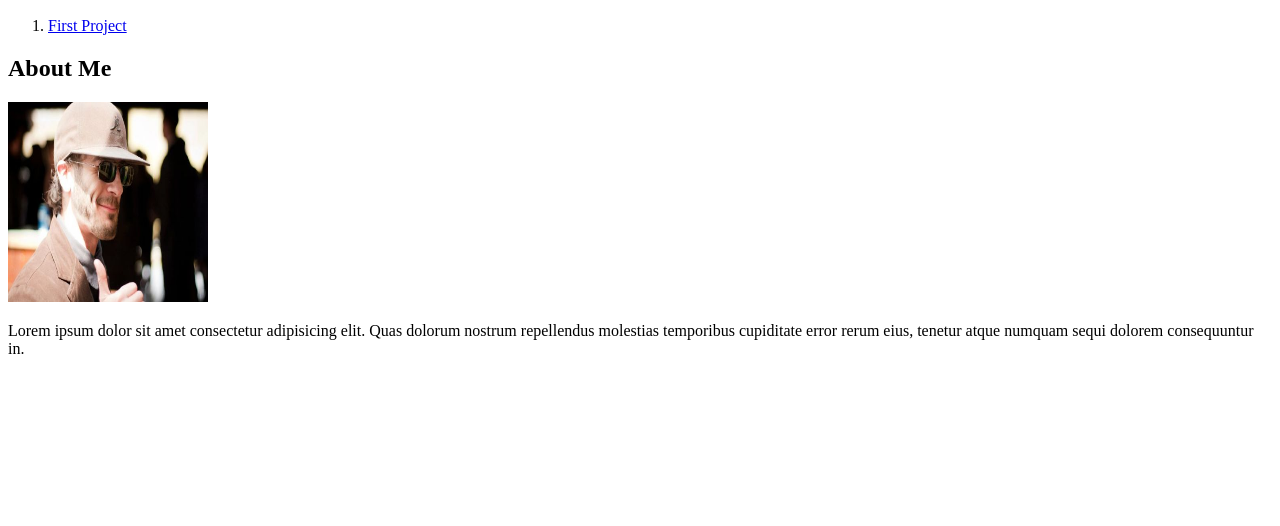
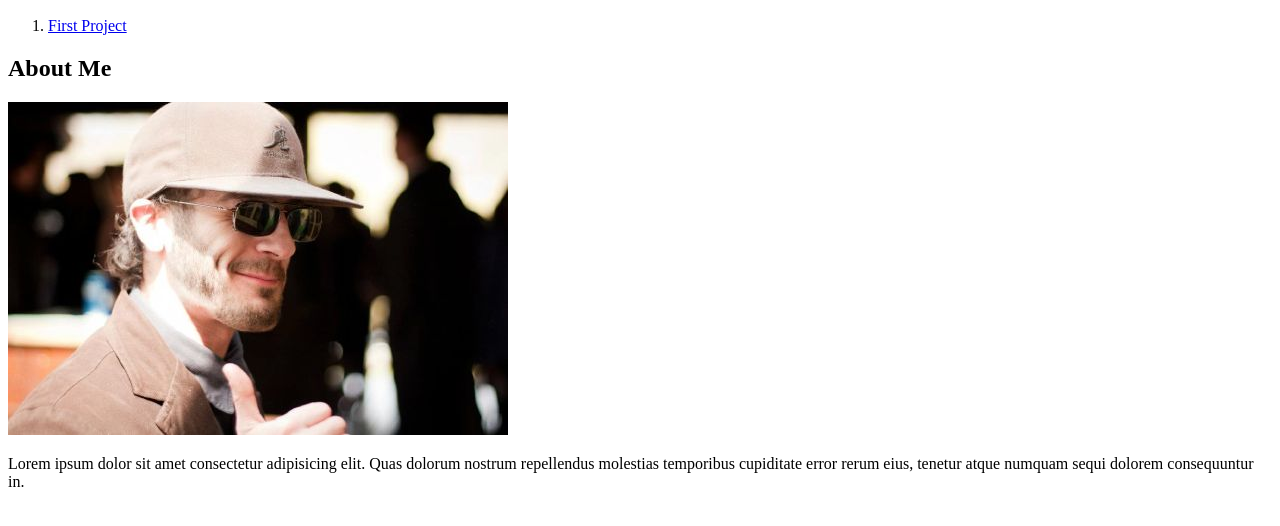
Before and after one commit to blamenixon/portfolio, a plain HTML site: page index.html in a window 1280 px wide. Shown: the part 110-636 px from the top of the page. Drawn offline with Linux system fonts and the light colour scheme.

Commit message:
fixed image size

```diff
--- a/index.html
+++ b/index.html
@@ -16,7 +16,7 @@
             </section>
             <aside>
                 <h2>About Me</h2>
-                <img src="images/self-small.jpg" alt="image of me" width="200" height="200">
+                <img src="images/self-small.jpg" alt="image of me" width="500" height="333">
                 <p>Lorem ipsum dolor sit amet consectetur adipisicing elit. Quas dolorum nostrum repellendus molestias temporibus cupiditate error rerum eius, tenetur atque numquam sequi dolorem consequuntur in.</p>
             </aside>
         </main>
```
